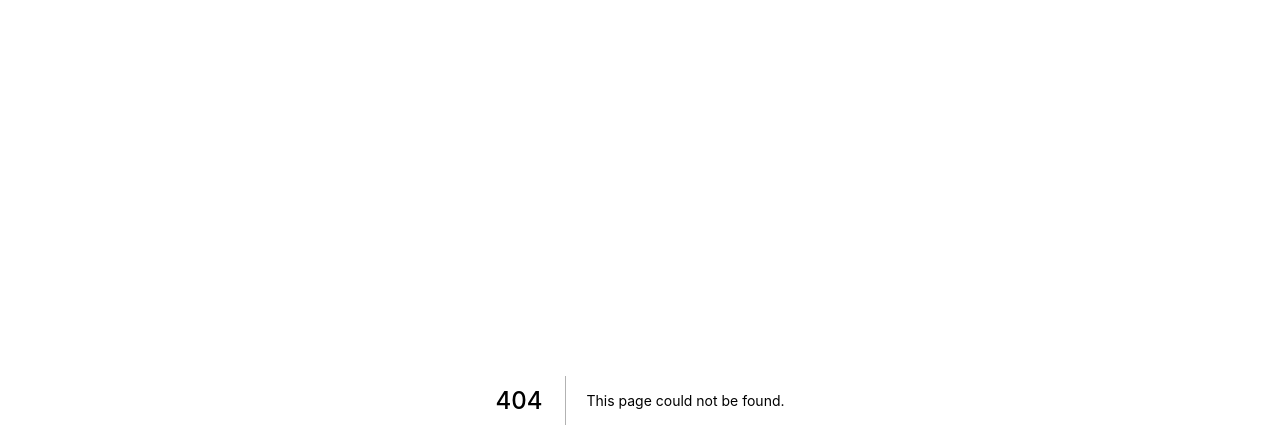
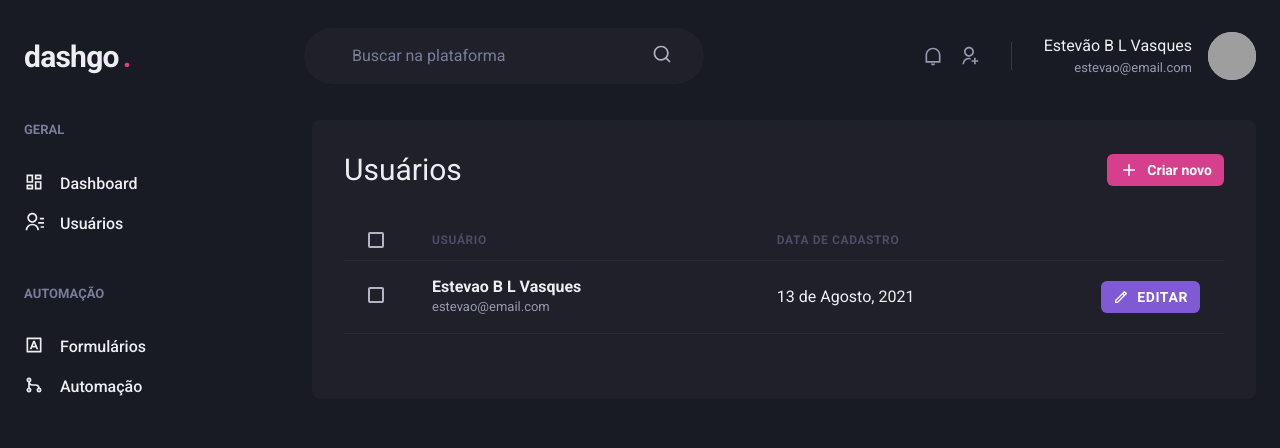
Before and after one commit to extevao/ignite-aulas, a Next.js app in the folder dashgo/: page /users in a window 1280 px wide. Before the commit this address had no page. Shown: the top 448 px of the page. Built offline with nearby package versions, Linux system fonts and the light colour scheme; grey boxes are pictures that could not be loaded.

Commit message:
tela users

```diff
--- /dev/null
+++ b/dashgo/src/pages/users/index.tsx
@@ -0,0 +1,91 @@
+import {
+  Box,
+  Button,
+  Checkbox,
+  Flex,
+  Heading,
+  Icon,
+  Table,
+  Tbody,
+  Td,
+  Text,
+  Th,
+  Thead,
+  Tr
+} from "@chakra-ui/react";
+import { RiAddLine, RiPencilLine } from "react-icons/ri";
+import { Header } from "../../components/Header";
+import { Sidebar } from "../../components/Sidebar";
+
+
+export default function UserList() {
+  return (
+    <Box>
+      <Header />
+
+      <Flex w="100%" my="6" maxWidth={1480} mx="auto" px="6">
+        <Sidebar />
+
+        <Box flex="1" borderRadius={8} bg="gray.800" p="8">
+          <Flex mb="8" justifyContent="space-between" align="center">
+            <Heading size="lg" fontWeight="normal">Usuários</Heading>
+
+            <Button
+              as="a"
+              size="sm"
+              fontSize="sm"
+              colorScheme="pink"
+              leftIcon={<Icon as={RiAddLine} fontSize="20" />}
+              cursor="pointer"
+            >
+              Criar novo
+            </Button>
+          </Flex>
+
+          <Table
+            colorScheme="whiteAlpha"
+          >
+            <Thead>
+              <Tr>
+                <Th px="6" color="gray.300" width="8">
+                  <Checkbox colorScheme="pink" />
+                </Th>
+                <Th> Usuário </Th>
+                <Th> Data de cadastro </Th>
+                <Th width="8"></Th>
+              </Tr>
+            </Thead>
+            <Tbody>
+              <Tr>
+                <Td px="6">
+                  <Checkbox colorScheme="pink" />
+                </Td>
+                <Td>
+                  <Box>
+                    <Text fontWeight="bold">Estevao B L Vasques </Text>
+                    <Text fontSize="small" color="gray.300">estevao@email.com</Text>
+                  </Box>
+                </Td>
+                <Td> 13 de Agosto, 2021</Td>
+                <Th>
+                  <Button
+                    as="a"
+                    size="sm"
+                    fontSize="sm"
+                    colorScheme="purple"
+                    leftIcon={<Icon as={RiPencilLine} fontSize="16" />}
+                    cursor="pointer"
+                  >
+                    Editar
+                  </Button>
+                </Th>
+              </Tr>
+            </Tbody>
+
+          </Table>
+        </Box>
+
+      </Flex>
+    </Box>
+  )
+}
```
